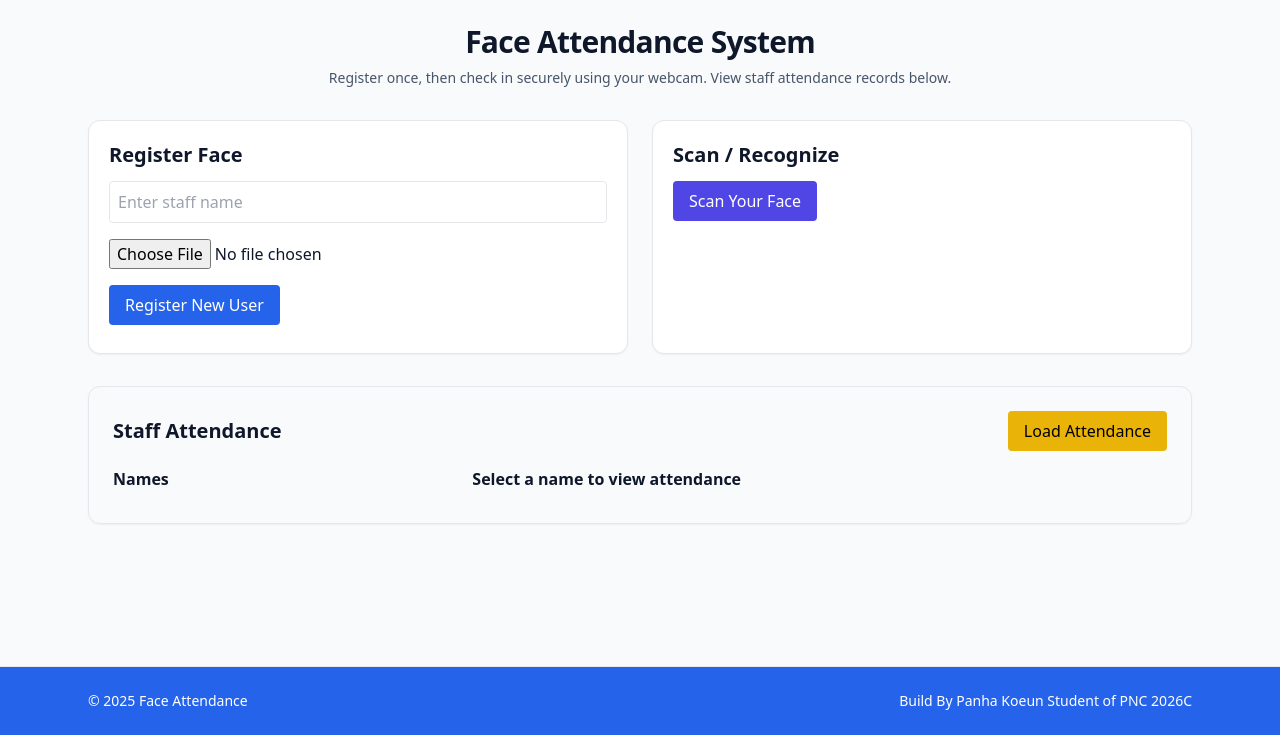
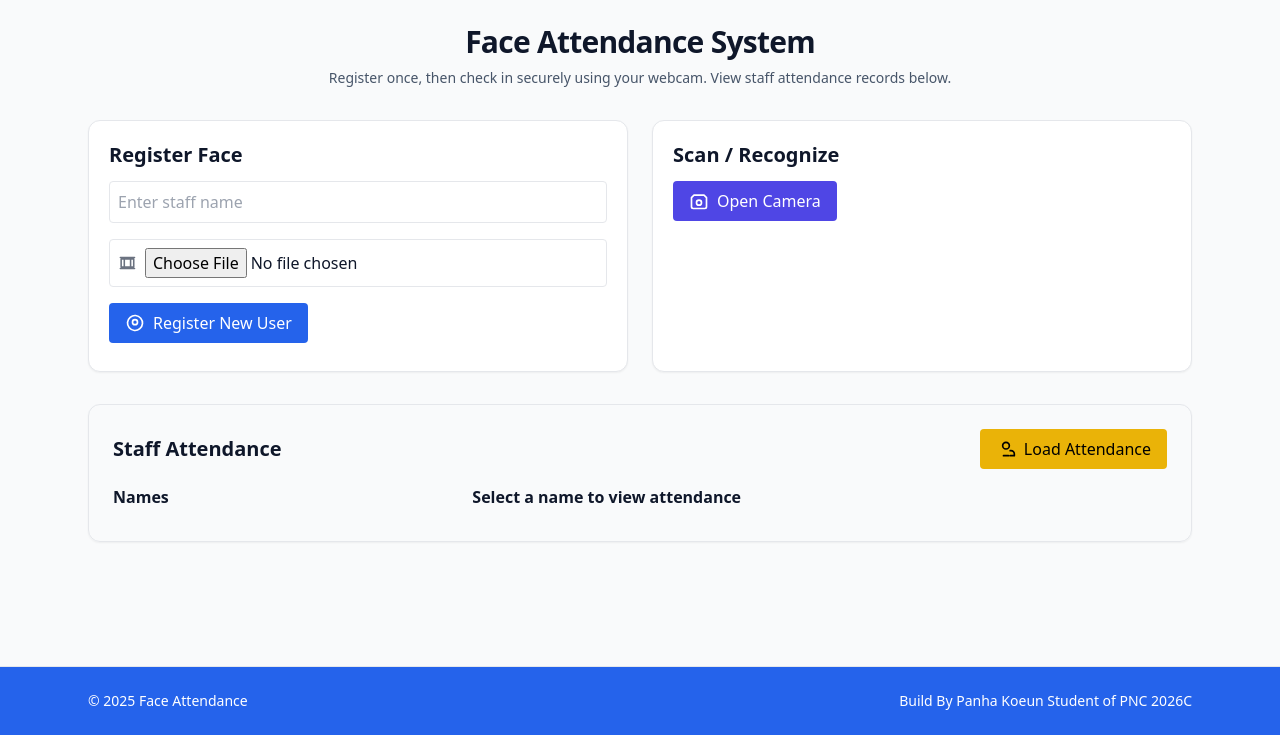
Before and after one commit to Panhakoeun/Attendance-System-Face-Detection, a Flask app: page / in a window 1280 px wide. Shown: the part 65-800 px from the top of the page. Run offline with Flask 3, Linux system fonts and the light colour scheme; some libraries are stand-ins or nearby versions.

Commit message:
edit frontend and also add icon

```diff
--- a/face_attendance/data/attendance.csv
+++ b/face_attendance/data/attendance.csv
@@ -6,3 +6,8 @@ id,name,date,time,image_path
 4,Sophat,2025-10-27,09:38:53,G:\My Drive\Lesson 2026C\PNC 2026\Alogorithm\Algorithm-Project\ATTENDANCE_SYSTEM-FACE-DETECTION\face_attendance\uploads\Sophat_2025-10-27_09-38-53.jpg
 5,Serey,2025-10-27,09:38:59,G:\My Drive\Lesson 2026C\PNC 2026\Alogorithm\Algorithm-Project\ATTENDANCE_SYSTEM-FACE-DETECTION\face_attendance\uploads\Serey_2025-10-27_09-38-59.jpg
 6,Panha,2025-10-27,09:42:01,G:\My Drive\Lesson 2026C\PNC 2026\Alogorithm\Algorithm-Project\ATTENDANCE_SYSTEM-FACE-DETECTION\face_attendance\uploads\Panha_2025-10-27_09-42-01.jpg
+7,Panha,2025-10-27,10:31:04,G:\My Drive\Lesson 2026C\PNC 2026\Alogorithm\Algorithm-Project\ATTENDANCE_SYSTEM-FACE-DETECTION\face_attendance\uploads\Panha_2025-10-27_10-31-04.jpg
+8,Panha,2025-10-27,10:35:19,G:\My Drive\Lesson 2026C\PNC 2026\Alogorithm\Algorithm-Project\ATTENDANCE_SYSTEM-FACE-DETECTION\face_attendance\uploads\Panha_2025-10-27_10-35-19.jpg
+9,Panha,2025-10-27,10:43:58,G:\My Drive\Lesson 2026C\PNC 2026\Alogorithm\Algorithm-Project\ATTENDANCE_SYSTEM-FACE-DETECTION\face_attendance\uploads\Panha_2025-10-27_10-43-58.jpg
+10,Panha,2025-10-27,15:45:06,G:\My Drive\Lesson 2026C\PNC 2026\Alogorithm\Algorithm-Project\ATTENDANCE_SYSTEM-FACE-DETECTION\face_attendance\uploads\Panha_2025-10-27_15-45-06.jpg
+11,Panha,2025-10-27,16:13:33,G:\My Drive\Lesson 2026C\PNC 2026\Alogorithm\Algorithm-Project\ATTENDANCE_SYSTEM-FACE-DETECTION\face_attendance\uploads\Panha_2025-10-27_16-13-33.jpg
--- a/face_attendance/data/attendance_users/Panha.csv
+++ b/face_attendance/data/attendance_users/Panha.csv
@@ -48,3 +48,8 @@ Panha-20251023-131446,Panha,2025-10-23,13:14:46,G:\My Drive\Lesson 2026C\PNC 202
 46,Panha,2025-10-27,08:47:51,G:\My Drive\Lesson 2026C\PNC 2026\Alogorithm\Algorithm-Project\ATTENDANCE_SYSTEM-FACE-DETECTION\face_attendance\uploads\Panha_2025-10-27_08-47-51.jpg
 47,Panha,2025-10-27,09:38:49,G:\My Drive\Lesson 2026C\PNC 2026\Alogorithm\Algorithm-Project\ATTENDANCE_SYSTEM-FACE-DETECTION\face_attendance\uploads\Panha_2025-10-27_09-38-49.jpg
 48,Panha,2025-10-27,09:42:01,G:\My Drive\Lesson 2026C\PNC 2026\Alogorithm\Algorithm-Project\ATTENDANCE_SYSTEM-FACE-DETECTION\face_attendance\uploads\Panha_2025-10-27_09-42-01.jpg
+49,Panha,2025-10-27,10:31:04,G:\My Drive\Lesson 2026C\PNC 2026\Alogorithm\Algorithm-Project\ATTENDANCE_SYSTEM-FACE-DETECTION\face_attendance\uploads\Panha_2025-10-27_10-31-04.jpg
+50,Panha,2025-10-27,10:35:19,G:\My Drive\Lesson 2026C\PNC 2026\Alogorithm\Algorithm-Project\ATTENDANCE_SYSTEM-FACE-DETECTION\face_attendance\uploads\Panha_2025-10-27_10-35-19.jpg
+51,Panha,2025-10-27,10:43:58,G:\My Drive\Lesson 2026C\PNC 2026\Alogorithm\Algorithm-Project\ATTENDANCE_SYSTEM-FACE-DETECTION\face_attendance\uploads\Panha_2025-10-27_10-43-58.jpg
+52,Panha,2025-10-27,15:45:06,G:\My Drive\Lesson 2026C\PNC 2026\Alogorithm\Algorithm-Project\ATTENDANCE_SYSTEM-FACE-DETECTION\face_attendance\uploads\Panha_2025-10-27_15-45-06.jpg
+53,Panha,2025-10-27,16:13:33,G:\My Drive\Lesson 2026C\PNC 2026\Alogorithm\Algorithm-Project\ATTENDANCE_SYSTEM-FACE-DETECTION\face_attendance\uploads\Panha_2025-10-27_16-13-33.jpg
--- a/face_attendance/templates/index.html
+++ b/face_attendance/templates/index.html
@@ -9,6 +9,7 @@
 </head>
 
 <body class="bg-gray-50 text-slate-900 min-h-screen flex flex-col">
+    <!-- Header -->
     <header class="bg-blue-600/90 backdrop-blur border-b">
         <div class="max-w-6xl mx-auto px-4 sm:px-6">
             <div class="h-16 flex items-center justify-between">
@@ -16,10 +17,11 @@
                     <img class="w-9 h-9" src="/logo.png" alt="Logo">
                     <span class="font-semibold text-lg text-white">Attendance System Face Detection</span>
                 </div>
-
             </div>
         </div>
     </header>
+
+    <!-- Main -->
     <main class="flex-1">
         <div class="max-w-6xl mx-auto p-6">
             <div class="text-center mb-8">
@@ -34,8 +36,26 @@
                     <form id="registerForm" class="space-y-4">
                         <input name="name" id="regName" class="w-full border p-2 rounded"
                             placeholder="Enter staff name" />
-                    <input name="image" id="regImage" type="file" accept="image/*" class="w-full" />
-                    <button class="bg-blue-600 hover:bg-blue-700 text-white px-4 py-2 rounded w-full sm:w-auto" type="submit">Register New User</button>
+                        <div class="flex items-center gap-2 border p-2 rounded">
+                            <!-- Added image icon -->
+                            <svg xmlns="http://www.w3.org/2000/svg" class="h-5 w-5 text-gray-500" fill="none"
+                                viewBox="0 0 24 24" stroke="currentColor">
+                                <path stroke-linecap="round" stroke-linejoin="round" stroke-width="2"
+                                    d="M3 5h18M3 19h18M4 7h16v10H4V7zM8 7v10M16 7v10" />
+                            </svg>
+                            <input name="image" id="regImage" type="file" accept="image/*" class="w-full outline-none bg-transparent" />
+                        </div>
+                        <button class="bg-blue-600 hover:bg-blue-700 text-white px-4 py-2 rounded w-full sm:w-auto flex items-center gap-2" type="submit">
+                            <!-- Added user icon -->
+                            <svg xmlns="http://www.w3.org/2000/svg" class="h-5 w-5" fill="none"
+                                viewBox="0 0 24 24" stroke="currentColor">
+                                <path stroke-linecap="round" stroke-linejoin="round" stroke-width="2"
+                                    d="M5.121 17.804A9 9 0 1118.88 6.196 9 9 0 015.121 17.804z" />
+                                <path stroke-linecap="round" stroke-linejoin="round" stroke-width="2"
+                                    d="M15 11a3 3 0 11-6 0 3 3 0 016 0z" />
+                            </svg>
+                            Register New User
+                        </button>
                     </form>
                     <div id="regResult" class="mt-2 text-sm text-green-700"></div>
                 </div>
@@ -43,15 +63,43 @@
                 <!-- Recognize Face -->
                 <div class="bg-white p-5 rounded-xl border shadow-sm">
                     <h2 class="text-xl font-semibold mb-3">Scan / Recognize</h2>
-                <button id="scanBtn" class="bg-indigo-600 hover:bg-indigo-700 text-white px-4 py-2 rounded mb-3">Scan Your Face</button>
+                    <button id="scanBtn" class="bg-indigo-600 hover:bg-indigo-700 text-white px-4 py-2 rounded mb-3 flex items-center gap-2">
+                        <!-- Added camera icon -->
+                        <svg xmlns="http://www.w3.org/2000/svg" class="h-5 w-5" fill="none"
+                            viewBox="0 0 24 24" stroke="currentColor">
+                            <path stroke-linecap="round" stroke-linejoin="round" stroke-width="2"
+                                d="M3 8l3-3h12l3 3v11a2 2 0 01-2 2H5a2 2 0 01-2-2V8z" />
+                            <path stroke-linecap="round" stroke-linejoin="round" stroke-width="2"
+                                d="M12 11a3 3 0 100 6 3 3 0 000-6z" />
+                        </svg>
+                        Open Camera
+                    </button>
                     <div id="webcamArea" class="hidden">
                         <div class="aspect-video w-full max-w-xl bg-slate-100 rounded border flex items-center justify-center overflow-hidden">
                             <video id="video" autoplay playsinline class="w-full h-auto"></video>
                         </div>
                         <canvas id="canvas" width="320" height="240" class="hidden"></canvas>
                         <div class="mt-3 flex gap-3">
-                        <button id="captureBtn" class="bg-green-600 hover:bg-green-700 text-white px-4 py-2 rounded">Capture & Scan</button>
-                        <button id="closeCamBtn" class="bg-red-500 hover:bg-red-600 text-white px-4 py-2 rounded">Close</button>
+                            <button id="captureBtn" class="bg-green-600 hover:bg-green-700 text-white px-4 py-2 rounded flex items-center gap-2">
+                                <!-- Added scan icon -->
+                                <svg xmlns="http://www.w3.org/2000/svg" class="h-5 w-5" fill="none"
+                                    viewBox="0 0 24 24" stroke="currentColor">
+                                    <path stroke-linecap="round" stroke-linejoin="round" stroke-width="2"
+                                        d="M3 7v4a2 2 0 002 2h4M21 17v-4a2 2 0 00-2-2h-4" />
+                                </svg>
+                                Capture & Scan
+                            </button>
+                            <button id="closeCamBtn" class="bg-red-500 hover:bg-red-600 text-white px-4 py-2 rounded flex items-center gap-2">
+                                <!-- Added power icon -->
+                                <svg xmlns="http://www.w3.org/2000/svg" class="h-5 w-5" fill="none"
+                                    viewBox="0 0 24 24" stroke="currentColor">
+                                    <path stroke-linecap="round" stroke-linejoin="round" stroke-width="2"
+                                        d="M12 3v9" />
+                                    <path stroke-linecap="round" stroke-linejoin="round" stroke-width="2"
+                                        d="M5.05 6.05a9 9 0 1113.9 12.9 9 9 0 01-13.9-12.9z" />
+                                </svg>
+                                Close
+                            </button>
                         </div>
                     </div>
                     <div id="recResult" class="mt-3 text-sm text-blue-700"></div>
@@ -60,9 +108,17 @@
 
             <!-- Attendance Records -->
             <div class="bg-white-200 p-6 rounded-xl border shadow-sm mt-8">
-            <div class=" flex items-center justify-between mb-4">
+                <div class="flex items-center justify-between mb-4">
                     <h2 class="text-xl font-semibold">Staff Attendance</h2>
-                <button id="loadBtn" class="bg-yellow-500 hover:bg-yellow-600 text-black px-4 py-2 rounded">Load Attendance</button>
+                    <button id="loadBtn" class="bg-yellow-500 hover:bg-yellow-600 text-black px-4 py-2 rounded flex items-center gap-2">
+                        <!-- Added users icon -->
+                        <svg xmlns="http://www.w3.org/2000/svg" class="h-5 w-5" fill="none"
+                            viewBox="0 0 24 24" stroke="currentColor">
+                            <path stroke-linecap="round" stroke-linejoin="round" stroke-width="2"
+                                d="M17 20h5v-2a4 4 0 00-4-4h-1M9 20h6M12 4a4 4 0 110 8 4 4 0 010-8z" />
+                        </svg>
+                        Load Attendance
+                    </button>
                 </div>
                 <div class="grid grid-cols-1 md:grid-cols-3 gap-6">
                     <div>
@@ -77,6 +133,8 @@
             </div>
         </div>
     </main>
+
+    <!-- Footer -->
     <footer class="mt-10 border-t bg-blue-600">
         <div class="max-w-6xl mx-auto px-4 sm:px-6 py-6 text-sm text-white flex flex-col sm:flex-row gap-2 items-center justify-between">
             <p>&copy; <span id="year"></span> Face Attendance</p>
```
Also changed, not shown: face_attendance/uploads/Panha_2025-10-27_10-31-04.jpg (added), face_attendance/uploads/Panha_2025-10-27_10-35-19.jpg (added), face_attendance/uploads/Panha_2025-10-27_10-43-58.jpg (added), face_attendance/uploads/Panha_2025-10-27_15-45-06.jpg (added), face_attendance/uploads/Panha_2025-10-27_16-13-33.jpg (added). Lines whose indentation alone changed are shown as unchanged.
